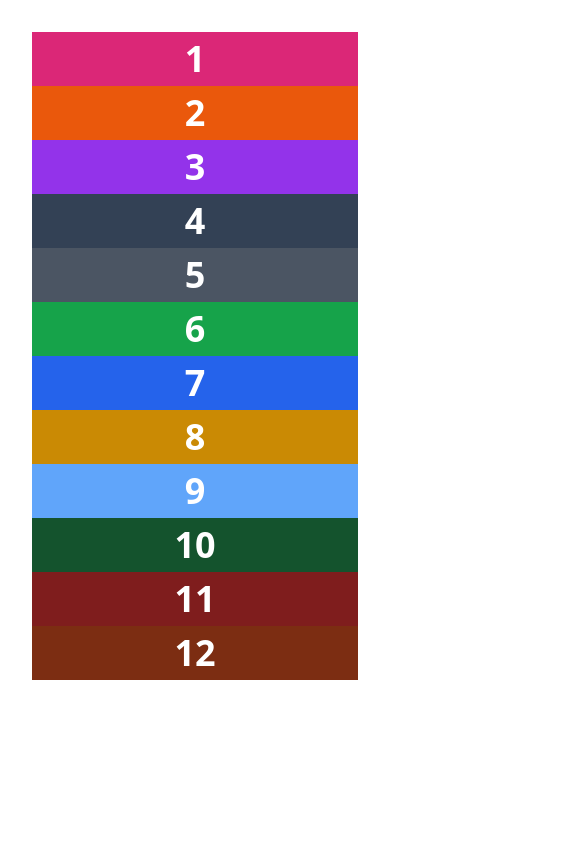
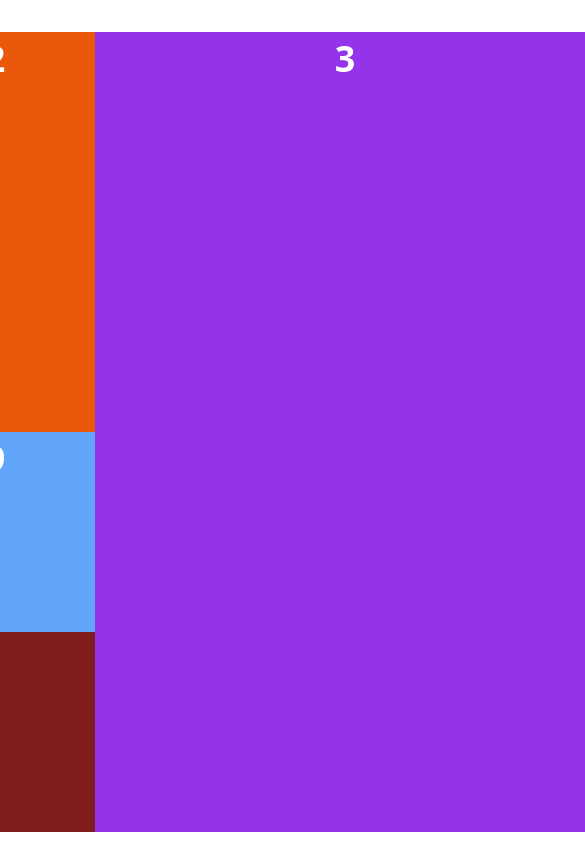
Before and after one commit to BubbleKID/grid-practice, a React (Vite) app: page /grid2 in a window 390 px wide. Shown: the top 864 px of the page, 585 px wide, since content can reach past the window. Built offline with nearby package versions, Linux system fonts and the light colour scheme.

Commit message:
add scss

```diff
--- a/package.json
+++ b/package.json
@@ -28,6 +28,7 @@
     "eslint-plugin-react-hooks": "^4.6.0",
     "eslint-plugin-react-refresh": "^0.4.6",
     "postcss": "^8.4.38",
+    "sass": "^1.75.0",
     "tailwindcss": "^3.4.3",
     "typescript": "^5.2.2",
     "vite": "^5.2.0"
--- a/src/App.tsx
+++ b/src/App.tsx
@@ -1,35 +1,20 @@
-import { useState } from 'react'
-import reactLogo from './assets/react.svg'
-import viteLogo from '/vite.svg'
-import './App.css'
+import "./App.css";
 
 function App() {
-  const [count, setCount] = useState(0)
-
   return (
-    <>
-      <div>
-        <a href="https://vitejs.dev" target="_blank">
-          <img src={viteLogo} className="logo" alt="Vite logo" />
+    <div>
+      <p>
+        <a href="/grid1" target="_blank">
+          Grid1
         </a>
-        <a href="https://react.dev" target="_blank">
-          <img src={reactLogo} className="logo react" alt="React logo" />
+      </p>
+      <p>
+        <a href="/grid2" target="_blank">
+          Grid2
         </a>
-      </div>
-      <h1>Vite + React</h1>
-      <div className="card">
-        <button onClick={() => setCount((count) => count + 1)}>
-          count is {count}
-        </button>
-        <p>
-          Edit <code>src/App.tsx</code> and save to test HMR
-        </p>
-      </div>
-      <p className="read-the-docs">
-        Click on the Vite and React logos to learn more
       </p>
-    </>
-  )
+    </div>
+  );
 }
 
-export default App
+export default App;
--- a/src/pages/Grid1/Grid1.css
+++ /dev/null
@@ -1,62 +0,0 @@
-.grid-container {
-  color: white;
-  display: grid;
-  grid-template-columns: 200px 200px 200px 200px;
-  grid-template-rows: 200px 200px 200px 200px;
-  grid-gap: 20px;
-  font-weight: 700;
-  font-size: 36px;
-  justify-content: center;
-  align-items: center;
-}
-
-.cell1 {
-  grid-column: 1 / 3;
-  grid-row: 1 / 3;
-}
-
-.cell2 {
-  grid-column: 3 / 5;
-  grid-row: 1 / 2;
-}
-
-.cell3 {
-  grid-column: 3 / 4;
-  grid-row: 2 / 3;
-}
-
-.cell4 {
-  grid-column: 4 / 5;
-  grid-row: 2 / 3;
-}
-
-.cell5 {
-  grid-column: 1 / 2;
-  grid-row: 3 / 4;
-}
-
-.cell6 {
-  grid-column: 2 / 3;
-  grid-row: 3 / 5;
-}
-
-.cell7 {
-  grid-column: 3 / 5;
-  grid-row: 3 / 5;
-}
-
-.cell8 {
-  grid-column: 1 / 2;
-  grid-row: 4 / 5;
-}
-
-@media (max-width: 769px) {
-  .grid-container {
-    grid-template-columns: 1fr;
-    grid-template-rows: 1fr;
-  }
-  .grid-cell {
-    grid-column: unset;
-    grid-row: unset;
-  }
-}
--- /dev/null
+++ b/src/pages/Grid1/Grid1.scss
@@ -0,0 +1,69 @@
+.grid1.grid-container {
+  color: white;
+  display: grid;
+  grid-template-columns: 200px 200px 200px 200px;
+  grid-template-rows: 200px 200px 200px 200px;
+  grid-gap: 20px;
+  font-weight: 700;
+  font-size: 36px;
+  justify-content: center;
+  align-items: center;
+
+  .grid-cell {
+    width: 100%;
+    height: 100%;
+  }
+
+  .cell1 {
+    grid-column: 1 / 3;
+    grid-row: 1 / 3;
+  }
+
+  .cell2 {
+    grid-column: 3 / 5;
+    grid-row: 1 / 2;
+  }
+
+  .cell3 {
+    grid-column: 3 / 4;
+    grid-row: 2 / 3;
+  }
+
+  .cell4 {
+    grid-column: 4 / 5;
+    grid-row: 2 / 3;
+  }
+
+  .cell5 {
+    grid-column: 1 / 2;
+    grid-row: 3 / 4;
+  }
+
+  .cell6 {
+    grid-column: 2 / 3;
+    grid-row: 3 / 5;
+  }
+
+  .cell7 {
+    grid-column: 3 / 5;
+    grid-row: 3 / 5;
+  }
+
+  .cell8 {
+    grid-column: 1 / 2;
+    grid-row: 4 / 5;
+  }
+}
+
+
+
+@media (max-width: 769px) {
+  .grid-container {
+    grid-template-columns: 1fr;
+    grid-template-rows: 1fr;
+  }
+  .grid-cell {
+    grid-column: unset;
+    grid-row: unset;
+  }
+}
--- a/src/pages/Grid1/Grid1.tsx
+++ b/src/pages/Grid1/Grid1.tsx
@@ -1,8 +1,8 @@
-import "./Grid1.css";
+import "./Grid1.scss";
 
 const Grid1 = () => {
   return (
-    <div className="grid-container">
+    <div className="grid1 grid-container">
       <div className="grid-cell bg-pink-600 cell1">1</div>
       <div className="grid-cell bg-orange-600 cell2">2</div>
       <div className="grid-cell bg-purple-600 cell3">3</div>
--- a/src/pages/Grid2/Grid2.css
+++ /dev/null
@@ -1,89 +0,0 @@
-.grid-container {
-  color: white;
-  display: grid;
-  grid-template-columns: 200px 100px 200px 100px 400px 200px;
-  grid-template-rows: 200px 200px 200px 200px;
-  font-weight: 700;
-  font-size: 36px;
-  grid-gap: 0;
-  justify-content: center;
-  align-items: center;
-}
-
-.grid-cell {
-  width: 100%;
-  height: 100%;
-}
-
-.cell1 {
-  grid-column: 1 / 2;
-  grid-row: 1 / 2;
-}
-
-.cell2 {
-  grid-column: 2 / 5;
-  grid-row: 1 / 3;
-}
-
-.cell3 {
-  grid-column: 4 / 6;
-  grid-row: 1 / 5;
-}
-
-.cell4 {
-  grid-column: 6 / 7;
-  grid-row: 1 / 2;
-}
-
-.cell5 {
-  grid-column: 1 / 2;
-  grid-row: 2 / 3;
-}
-
-.cell6 {
-  grid-column: 6 / 7;
-  grid-row: 2 / 3;
-}
-
-.cell7 {
-  grid-column: 1 / 2;
-  grid-row: 3 / 5;
-}
-
-.cell8 {
-  grid-column: 2 / 3;
-  grid-row: 3 / 4;
-}
-
-.cell9 {
-  grid-column: 3 / 4;
-  grid-row: 3 / 4;
-}
-
-.cell10 {
-  grid-column: 6 / 7;
-  grid-row: 3 / 4;
-}
-
-.cell11 {
-  grid-column: 1 / 4;
-  grid-row: 4 / 5;
-}
-
-.cell12 {
-  grid-column: 6 / 7;
-  grid-row: 4 / 5;
-}
-
-@media (max-width: 769px) {
-  .grid-container {
-    grid-template-columns: 1fr;
-    grid-template-rows: 1fr;
-  }
-  .grid-cell {
-    grid-column: unset;
-    grid-row: unset;
-    /* height: 100%;
-    width: 100%; */
-  }
-}
--- /dev/null
+++ b/src/pages/Grid2/Grid2.scss
@@ -0,0 +1,91 @@
+.grid2.grid-container {
+  color: white;
+  display: grid;
+  grid-template-columns: 200px 100px 200px 100px 400px 200px;
+  grid-template-rows: 200px 200px 200px 200px;
+  font-weight: 700;
+  font-size: 36px;
+  grid-gap: 0;
+  justify-content: center;
+  align-items: center;
+
+    .grid-cell {
+      width: 100%;
+      height: 100%;
+    }
+
+    .cell1 {
+      grid-column: 1 / 2;
+      grid-row: 1 / 2;
+    }
+
+    .cell2 {
+      grid-column: 2 / 5;
+      grid-row: 1 / 3;
+    }
+
+    .cell3 {
+      grid-column: 4 / 6;
+      grid-row: 1 / 5;
+    }
+
+    .cell4 {
+      grid-column: 6 / 7;
+      grid-row: 1 / 2;
+    }
+
+    .cell5 {
+      grid-column: 1 / 2;
+      grid-row: 2 / 3;
+    }
+
+    .cell6 {
+      grid-column: 6 / 7;
+      grid-row: 2 / 3;
+    }
+
+    .cell7 {
+      grid-column: 1 / 2;
+      grid-row: 3 / 5;
+    }
+
+    .cell8 {
+      grid-column: 2 / 3;
+      grid-row: 3 / 4;
+    }
+
+    .cell9 {
+      grid-column: 3 / 4;
+      grid-row: 3 / 4;
+    }
+
+    .cell10 {
+      grid-column: 6 / 7;
+      grid-row: 3 / 4;
+    }
+
+    .cell11 {
+      grid-column: 1 / 4;
+      grid-row: 4 / 5;
+    }
+
+    .cell12 {
+      grid-column: 6 / 7;
+      grid-row: 4 / 5;
+    }
+}
+
+
+
+@media (max-width: 769px) {
+  .grid-container {
+    grid-template-columns: 1fr;
+    grid-template-rows: 1fr;
+  }
+  .grid-cell {
+    grid-column: unset;
+    grid-row: unset;
+    /* height: 100%;
+    width: 100%; */
+  }
+}
--- a/src/pages/Grid2/Grid2.tsx
+++ b/src/pages/Grid2/Grid2.tsx
@@ -1,8 +1,8 @@
-import "./Grid2.css";
+import "./Grid2.scss";
 
 const Grid2 = () => {
   return (
-    <div className="grid-container">
+    <div className="grid2 grid-container">
       <div className="grid-cell bg-pink-600 cell1">1</div>
       <div className="grid-cell bg-orange-600 cell2">2</div>
       <div className="grid-cell bg-purple-600 cell3">3</div>
```
Also changed, not shown: 1 other file (tests, documents, lock files or other folders).
